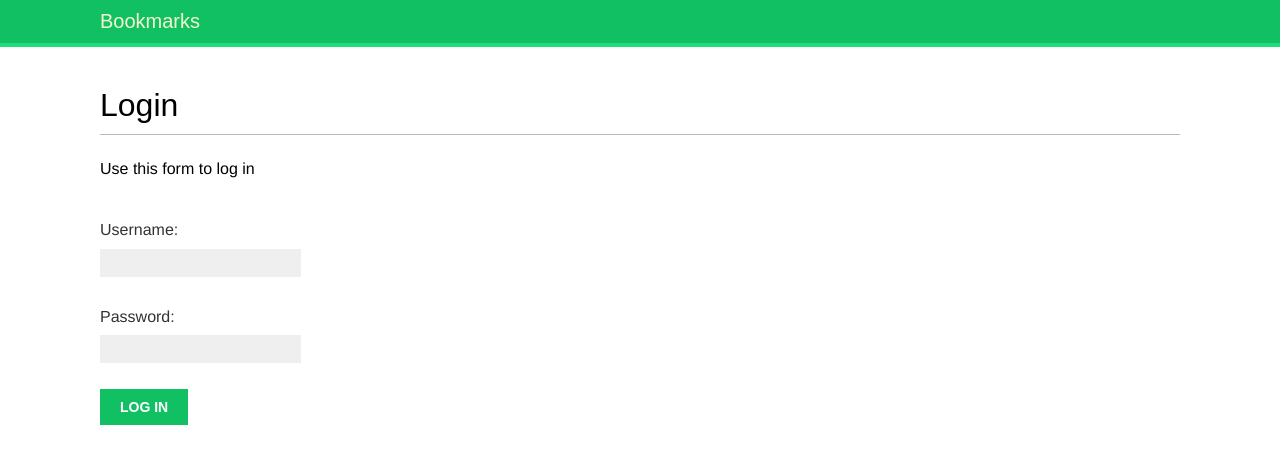
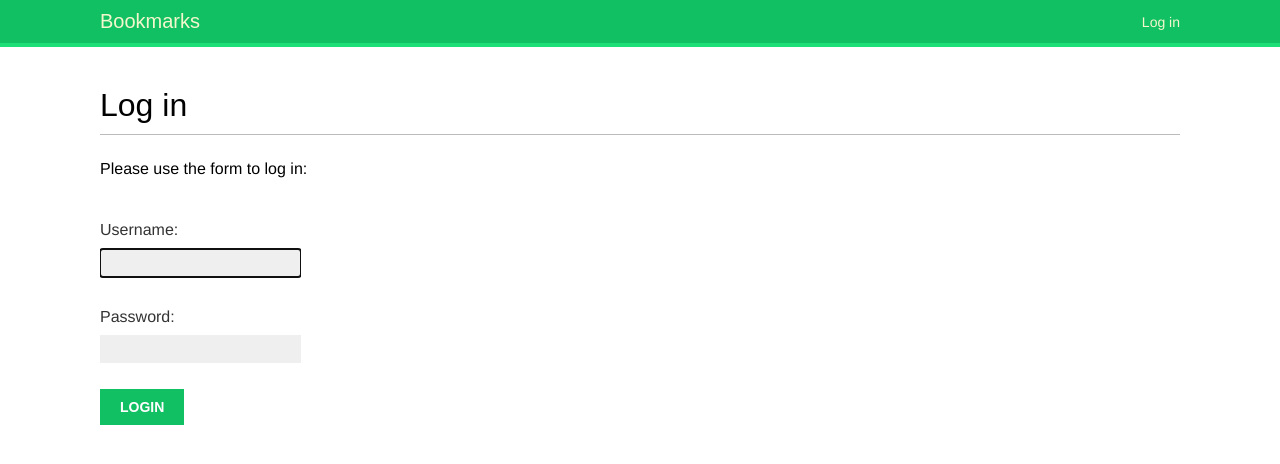
Before and after one commit to LisaOz/Website, a Django app: page /account/login/ in a window 1280 px wide. Shown: the top 464 px of the page. Run offline with Django 5.2, Linux system fonts and the light colour scheme; some web fonts are replaced.

Commit message:
Implemented login and logout views, dashboard display for authenticated users. Created new login, logout and dashboard templates, modified URL patterns for login and logout views,  and  added a path to the  dashboard.

```diff
--- a/account/templates/account/login.html
+++ b/account/templates/account/login.html
@@ -1,6 +1,6 @@
 {% extends "base.html" %}
 
-{% block title %}Log <in>{% endblock %}</in>
+{% block title %}Log in{% endblock %}
 
 {% block content %}
     <h1>Login</h1>
--- a/account/templates/base.html
+++ b/account/templates/base.html
@@ -8,6 +8,30 @@
     <body>
         <div id="header">
             <span class="logo">Bookmarks</span>
+            {% if request.user.is_authenticated %}
+            <ul class="menu">
+                <li {% if section == "dashboard" %}class="selected"{% endif %}>
+                    <a href="{% url 'dashboard' %}">My Dashboard</a>
+                </li>
+                <li {% if section == "images" %}class="selected"{% endif %}>
+                    <a href="#">Images</a>
+                </li>
+                <li {% if section == "people" %}class="selected"{% endif %}>
+                    <a href="#">People</a>
+                </li>
+            </ul>
+            {% endif %}
+            <span class="user">
+                {% if request.user.is_authenticated %}
+                Hello {{ request.user.first_name|default:request.user.username }},
+                <form action="{% url 'logout' %}" method="post">
+                    <button type="submit">Logout</button>
+                    {% csrf_token %}
+                </form>
+            {% else %}
+                <a href="{% url 'login' %}">Log in</a>
+            {% endif %}
+            </span>
         </div>
         <div id="content">
             {% block content %}
--- /dev/null
+++ b/account/templates/registration/login.html
@@ -0,0 +1,23 @@
+{% extends "base.html" %}
+
+{% block title %}Log in{% endblock %}
+
+{% block content %}
+
+    <h1>Log in</h1>
+    {% if form.errors %}
+    <p>
+        Your username and password do not match. Please try again.
+    </p>
+    {% else %}
+    <p>Please use the form to log in:</p>
+    {% endif %}
+    <div class="login-form">
+        <form action="{% url 'login' %}" method="post">
+            {{ form.as_p}}
+            {% csrf_token %}
+            <input type="hidden" name="next" value="{{ next }}" />
+            <p><input type="submit" value="Login"></p>
+        </form>
+    </div>
+{% endblock %}
--- a/account/urls.py
+++ b/account/urls.py
@@ -1,6 +1,11 @@
+from django.contrib.auth import views as auth_views
 from django.urls import path
 from . import views
 
 urlpatterns = [
-    path('login/', views.user_login, name='login'),
+    #path('login/', views.user_login, name='login'),
+
+    path('login/', auth_views.LoginView.as_view(), name='login'), # Login view from Django authentication framework
+    path('logout/', auth_views.LogoutView.as_view(), name='logout'), # Logout view ...
+    path('', views.dashboard, name='dashboard'), # view for the dashboard
 ]
--- a/account/views.py
+++ b/account/views.py
@@ -1,4 +1,5 @@
 from django.contrib.auth import authenticate, login
+from django.contrib.auth.decorators import login_required
 from django.http import HttpResponse
 from django.shortcuts import render
 from .forms import LoginForm
@@ -26,3 +27,15 @@ def user_login(request):
     else:
         form = LoginForm()
     return render(request, 'account/login.html', {'form': form})
+
+"""
+Dashboard view; being displayed after check whether the user is authenticated,
+otherwise the user is redirected to the Login URL
+"""
+@login_required
+def dashboard(request):
+    return render(
+        request,
+        'account/dashboard.html',
+        {'section': 'dashboard'}
+    )
--- a/bookmarks/settings.py
+++ b/bookmarks/settings.py
@@ -122,3 +122,7 @@ STATIC_URL = 'static/'
 # https://docs.djangoproject.com/en/5.0/ref/settings/#default-auto-field
 
 DEFAULT_AUTO_FIELD = 'django.db.models.BigAutoField'
+
+LOGIN_REDIRECT_URL = 'dashboard' # to redirect the user after successful login
+LOGIN_URL = 'login' # to redirect the user to log in
+LOGOUT_URL = 'logout' # to redirect the user to log out
```
Also changed, not shown: account/templates/account/dashboard.html (added, +8 -0 lines), account/templates/registration/logged_out.html (added, +11 -0 lines), db.sqlite3.
